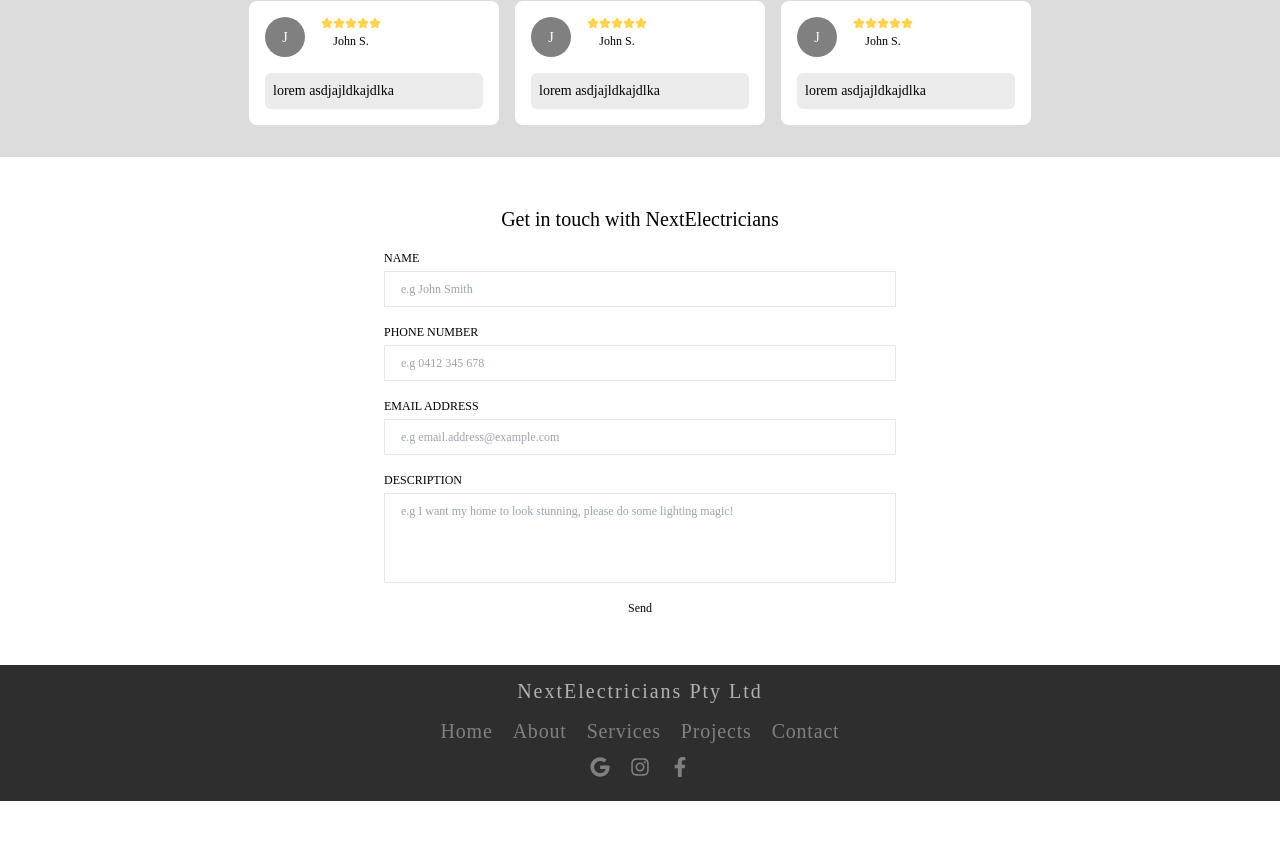
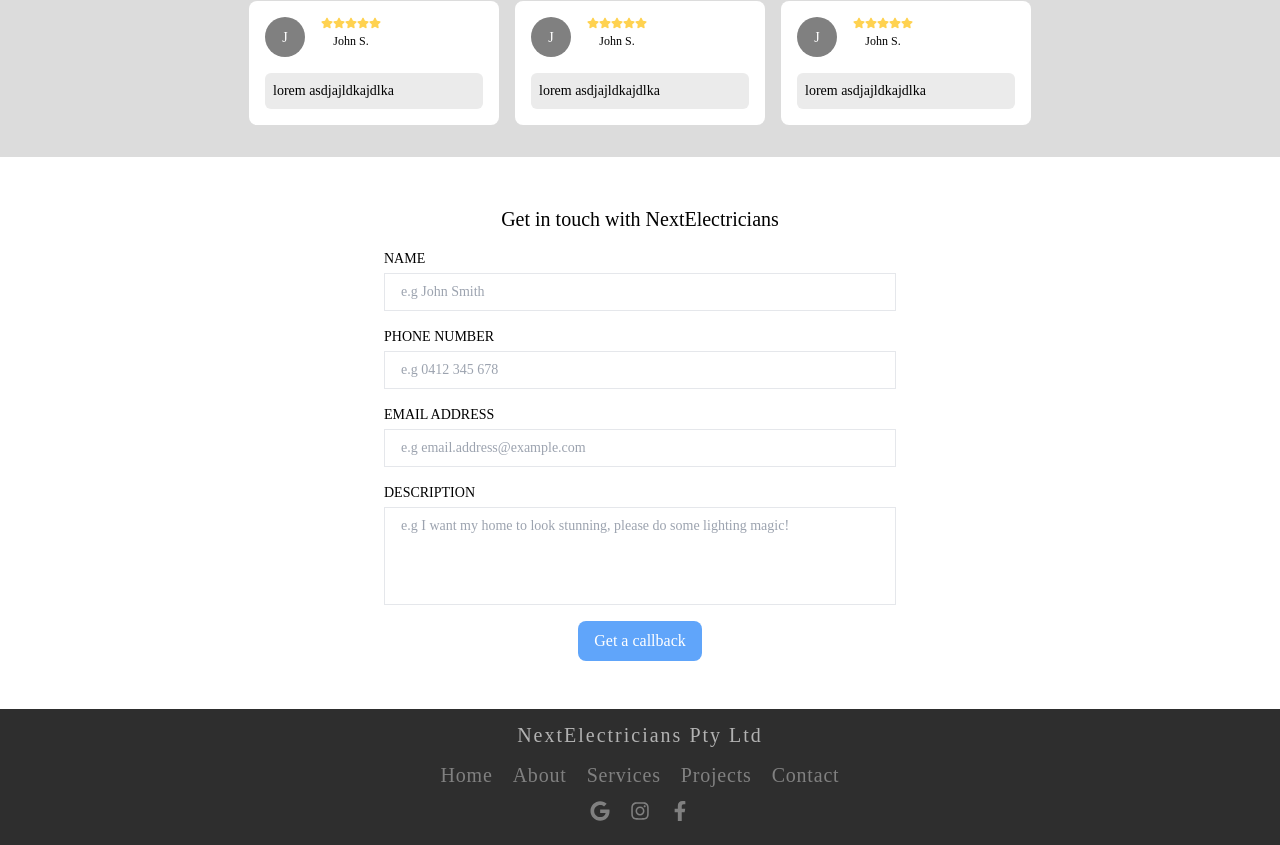
Before and after one commit to Wazmond/next-electricians, a Next.js app: page / in a window 1280 px wide. Shown: the part 1699-2544 px from the top of the page. Before the commit the page ends 2500 px from the top, so only its background shows below. Built offline with nearby package versions, Linux system fonts and the light colour scheme; a web font is replaced by a local one.

Commit message:
Styling changes of text and button

```diff
--- a/src/app/(frontend)/home/contact/index.tsx
+++ b/src/app/(frontend)/home/contact/index.tsx
@@ -6,18 +6,18 @@ import React from 'react'
 
 const Contact = () => {
   const [state, handleSubmit] = useForm('xkggpblq')
-  if (state.succeeded) {
-    return <p>{`Thank's for your enquiry, a NextElectrician will be in touch with you shortly.`}</p>
-  }
 
   return (
     <div className="w-full bg-white font-robotoSerif flex flex-col items-center gap-4 py-12 px-12">
       <h2>Get in touch with NextElectricians</h2>
 
+      {state.succeeded ? (
+        <p>{`Thank's for your enquiry, a NextElectrician will be in touch with you shortly.`}</p>
+      ) : (
         <form
           onSubmit={handleSubmit}
           method="post"
-        className="flex flex-col gap-4 text-[12px] w-full max-w-lg"
+          className="flex flex-col gap-4 items-center w-full max-w-lg"
         >
           <InputField state name="name" title="Name" type="text" placeholder="e.g John Smith" />
           <InputField
@@ -41,10 +41,15 @@ const Contact = () => {
             type="text"
             placeholder="e.g I want my home to look stunning, please do some lighting magic!"
           />
-        <button type="submit" disabled={state.submitting}>
-          Send
+          <button
+            type="submit"
+            disabled={state.submitting}
+            className="w-auto bg-blue-400 text-white py-2 px-4 rounded-lg"
+          >
+            {state.submitting ? 'Submitting...' : 'Get a callback'}
           </button>
         </form>
+      )}
     </div>
   )
 }
--- a/src/app/(frontend)/home/contact/inputFields.tsx
+++ b/src/app/(frontend)/home/contact/inputFields.tsx
@@ -12,12 +12,12 @@ interface Props {
 const InputField = (props: Props) => {
   return (
     <div className="flex flex-col w-full gap-1">
-      <label className="uppercase">{props.title}</label>
+      <label className="uppercase text-sm">{props.title}</label>
       {props.name == 'desc' ? (
         <textarea
           name={`${props.name}`}
           id={`${props.name}`}
-          className="border py-2 px-4 resize-none"
+          className="border py-2 px-4 resize-none text-sm"
           placeholder={`${props.placeholder}`}
           wrap="soft"
           rows={4}
@@ -27,7 +27,7 @@ const InputField = (props: Props) => {
           name={`${props.name}`}
           id={`${props.name}`}
           type={`${props.type}`}
-          className="border py-2 px-4"
+          className="border py-2 px-4 text-sm"
           placeholder={`${props.placeholder}`}
         />
       )}
```
Lines whose indentation alone changed are shown as unchanged.
